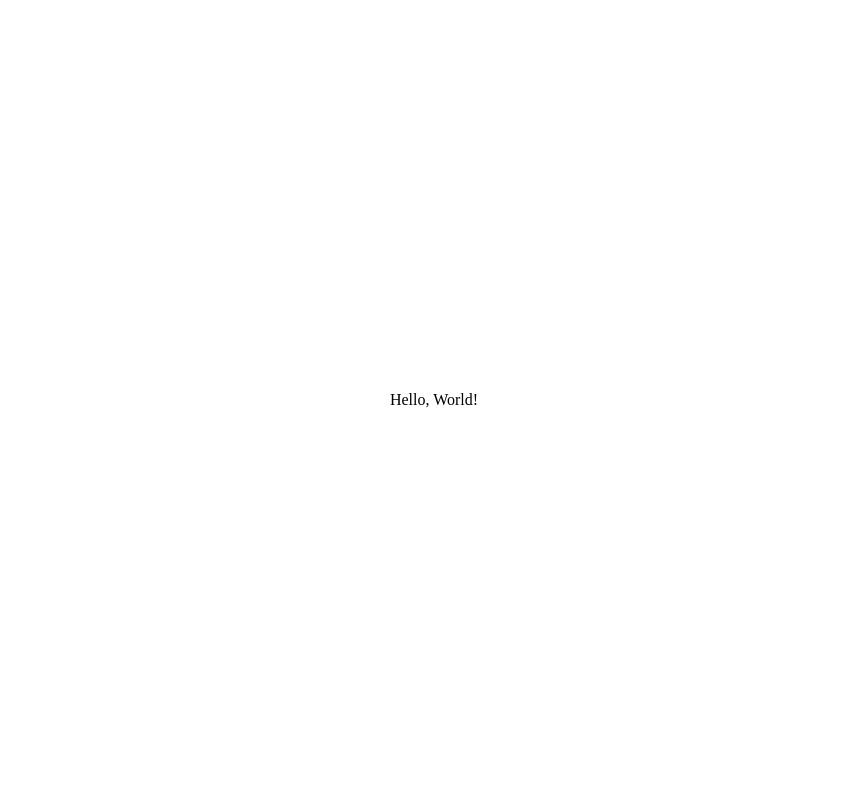
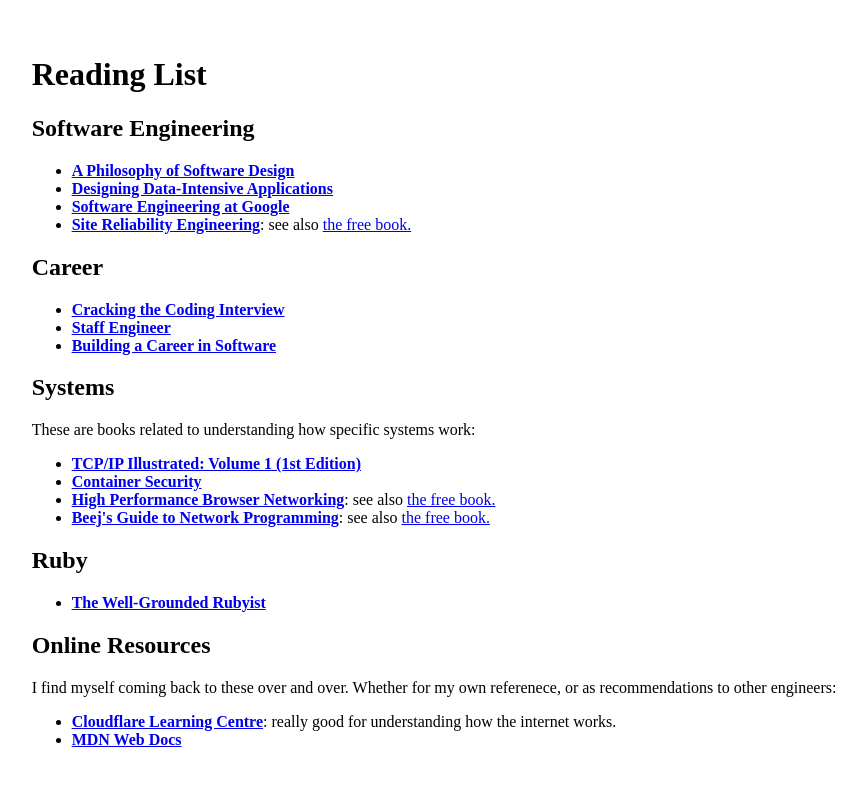
Before and after one commit to mdcurran/mdcurran.xyz, a plain HTML site: page index.html in a window 1280 px wide. Shown: the whole page, without its empty margins (206-1069 px from the left). Drawn offline with Linux system fonts and the light colour scheme.

Commit message:
HTML/CSS only - back to basics 😎

```diff
--- a/index.html
+++ b/index.html
@@ -3,10 +3,51 @@
   <head>
     <meta charset="utf-8">
     <meta name="viewport" content="width=device-width, initial-scale=1">
+    <title>Max Curran</title>
+
     <link rel="stylesheet" href="style.css">
-  <title>Max Curran</title>
+    <style>
+      a {
+        font-weight: bold;
+      }
+
+      a.inline {
+        font-weight: normal;
+      }
+    </style>
   </head>
   <body>
-  Hello, World!
+    <h1>Reading List</h1>
+    <h2>Software Engineering</h2>
+      <ul>
+        <li><a href="https://www.goodreads.com/en/book/show/39996759-a-philosophy-of-software-design">A Philosophy of Software Design</a></li>
+        <li><a href="https://www.goodreads.com/book/show/23463279-designing-data-intensive-applications">Designing Data-Intensive Applications</a></li>
+        <li><a href="https://www.goodreads.com/en/book/show/48816586-software-engineering-at-google">Software Engineering at Google</a></li>
+        <li><a href="https://www.goodreads.com/book/show/27968891-site-reliability-engineering">Site Reliability Engineering</a>: see also <a class="inline" href="https://sre.google/sre-book/table-of-contents/">the free book.</a></li>
+      </ul>
+    <h2>Career</h2>
+      <ul>
+        <li><a href="https://www.goodreads.com/book/show/55014663-cracking-the-coding-interview">Cracking the Coding Interview</a></li>
+        <li><a href="https://www.goodreads.com/en/book/show/56481725-staff-engineer">Staff Engineer</a></li>
+        <li><a href="https://www.goodreads.com/en/book/show/54102741-building-a-career-in-software">Building a Career in Software</a></li>
+      </ul>
+    <h2>Systems</h2>
+      <p>These are books related to understanding how specific systems work:</p>
+      <ul>
+        <li><a href="https://www.goodreads.com/book/show/9176515-tcp-ip-illustrated-volume-1">TCP/IP Illustrated: Volume 1 (1st Edition)</a></li>
+        <li><a href="https://www.goodreads.com/en/book/show/48816583-container-security">Container Security</a></li>
+        <li><a href="https://www.goodreads.com/book/show/17985198-high-performance-browser-networking">High Performance Browser Networking</a>: see also <a class="inline" href="https://hpbn.co/">the free book.</a></li>
+        <li><a href="https://www.goodreads.com/book/show/16299005-beej-s-guide-to-network-programming">Beej's Guide to Network Programming</a>: see also <a class="inline" href="https://beej.us/guide/bgnet/">the free book.</a></li>
+      </ul>
+    <h2>Ruby</h2>
+      <ul>
+        <li><a href="https://www.goodreads.com/book/show/3892688-the-well-grounded-rubyist">The Well-Grounded Rubyist</a></li>
+      </ul>
+    <h2>Online Resources</h2>
+      <p>I find myself coming back to these over and over. Whether for my own referenece, or as recommendations to other engineers:</p>
+      <ul>
+        <li><a href="https://www.cloudflare.com/en-gb/learning/">Cloudflare Learning Centre</a>: really good for understanding how the internet works.</li>
+        <li><a href="https://developer.mozilla.org/en-US/">MDN Web Docs</a></li>
+      </ul>
   </body>
 </html>
```
Also changed, not shown: 404.html (+2 -1 lines), 4 other files. Lines whose indentation alone changed are shown as unchanged.
